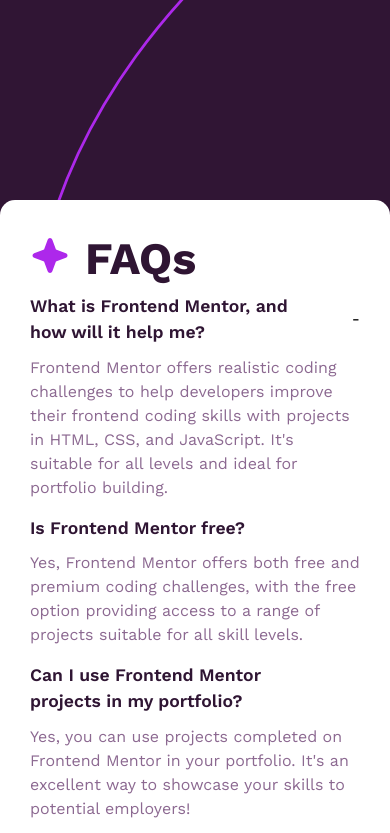
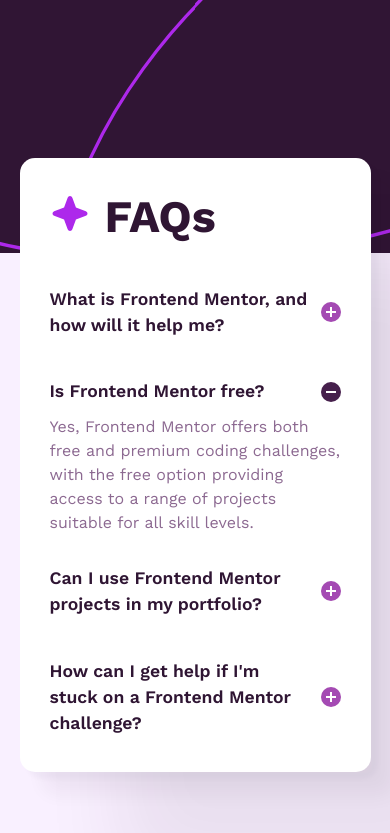
Before and after one commit to Silkiercomet/faq-accordion, a plain HTML site: page index.html in a window 390 px wide. Both pictures are taken after a click on the element "Is Frontend Mentor free?". Shown: the top 833 px of the page. Drawn offline with nearby package versions, Linux system fonts and the light colour scheme.

Commit message:
final version

```diff
--- a/index.html
+++ b/index.html
@@ -26,22 +26,25 @@
     </style>
   </head>
   <body>
-    <header></header>
+    <div class="background"></div>
     <main>
       <section class="faq">
-        <div>
+        <header>
           <figure>
             <img src="assets/images/icon-star.svg" alt="star illustration" />
           </figure>
           <h1>FAQs</h1>
-        </div>
+        </header>
         <ul class="faq__container">
           <li class="faq__container_item">
             <div class="faq__container_item-click">
               <p>What is Frontend Mentor, and how will it help me?</p>
-              <div class="expand">-</div>
+              <div class="expand">
+                <div class="horizontal-line"></div>
+                <div class="vertical-line"></div>
+              </div>
             </div>
-            <p>
+            <p class="faq__container_item-collapse">
               Frontend Mentor offers realistic coding challenges to help
               developers improve their frontend coding skills with projects in
               HTML, CSS, and JavaScript. It's suitable for all levels and ideal
@@ -51,10 +54,13 @@
           <li class="faq__container_item">
             <div class="faq__container_item-click">
               <p>Is Frontend Mentor free?</p>
-              <div class="expand"></div>
+              <div class="expand">
+                <div class="horizontal-line"></div>
+                <div class="vertical-line"></div>
+              </div>
             </div>
 
-            <p>
+            <p class="faq__container_item-collapse">
               Yes, Frontend Mentor offers both free and premium coding
               challenges, with the free option providing access to a range of
               projects suitable for all skill levels.
@@ -63,10 +69,13 @@
           <li class="faq__container_item">
             <div class="faq__container_item-click">
               <p>Can I use Frontend Mentor projects in my portfolio?</p>
-              <div class="expand"></div>
+              <div class="expand">
+                <div class="horizontal-line"></div>
+                <div class="vertical-line"></div>
+              </div>
             </div>
 
-            <p>
+            <p class="faq__container_item-collapse">
               Yes, you can use projects completed on Frontend Mentor in your
               portfolio. It's an excellent way to showcase your skills to
               potential employers!
@@ -77,9 +86,12 @@
               <p>
                 How can I get help if I'm stuck on a Frontend Mentor challenge?
               </p>
-              <div class="expand"></div>
+              <div class="expand">
+                <div class="horizontal-line"></div>
+                <div class="vertical-line"></div>
+              </div>
             </div>
-            <p>
+            <p class="faq__container_item-collapse">
               The best place to get help is inside Frontend Mentor's Discord
               community. There's a help channel where you can ask questions and
               seek support from other community members.
@@ -98,5 +110,6 @@
         >Luis Colina</a
       >.
     </div>
+    <script src="script.js"></script>
   </body>
 </html>
--- a/script.js
+++ b/script.js
@@ -0,0 +1,16 @@
+const allFaqsClikeables = Array.from(
+  document.querySelectorAll(".faq__container_item-click")
+);
+const faqsContent = Array.from(
+  document.querySelectorAll(".faq__container_item-collapse")
+);
+const faqIcon = Array.from(document.querySelectorAll(".expand"));
+const verticalBar = Array.from(document.querySelectorAll(".vertical-line"));
+
+allFaqsClikeables.map((e, i) => {
+  e.addEventListener("click", function () {
+    faqsContent[i].classList.toggle("active");
+    faqIcon[i].classList.toggle("expand__active");
+    verticalBar[i].classList.toggle("rotate");
+  });
+});
--- a/style.css
+++ b/style.css
@@ -23,6 +23,7 @@ body {
   line-height: 1.5;
   -webkit-font-smoothing: antialiased;
   font-family: "Work Sans", sans-serif;
+  background-color: hsl(275, 100%, 97%);
 }
 ul {
   padding-left: 0;
@@ -45,7 +46,7 @@ h6 {
 /*
     header
   */
-header {
+.background {
   min-height: 35vh;
   width: 100%;
 
@@ -59,6 +60,7 @@ header {
   */
 .faq {
   max-width: 560px;
+  min-width: 560px;
   margin-inline: auto;
   padding: 25px 30px;
 
@@ -69,11 +71,13 @@ header {
   border-radius: 15px;
 
   transform: translateY(-95px);
+  transition: 300ms ease-in-out;
 }
-.faq div {
+.faq header {
   display: flex;
   gap: 15px;
   align-items: center;
+  margin-bottom: 35px;
 }
 h1 {
   font-size: 45px;
@@ -84,7 +88,7 @@ h1 {
   */
 .faq__container {
   display: grid;
-  gap: 15px;
+  gap: 30px;
 }
 .faq__container_item-click {
   display: flex;
@@ -102,3 +106,68 @@ h1 {
 .faq__container_item > p {
   color: hsl(292, 16%, 49%);
 }
+.faq__container_item-collapse {
+  transition: 300ms ease-in-out;
+  opacity: 0;
+  height: 0;
+  overflow: hidden;
+}
+.active {
+  opacity: 1;
+  height: 100%;
+}
+.expand {
+  width: 20px;
+  height: 20px;
+  position: relative;
+  display: grid;
+  place-items: center;
+
+  background-color: hsl(292, 42%, 14%);
+  filter: brightness(3.5);
+  color: white;
+  border-radius: 50%;
+
+  transition: 300ms ease-in-out;
+}
+.expand__active {
+  filter: brightness(1.5);
+}
+
+.horizontal-line,
+.vertical-line {
+  position: absolute;
+
+  width: 50%;
+  height: 10%;
+  background-color: white;
+  transition: 400ms ease-in-out;
+}
+.vertical-line {
+  transform: rotate(90deg);
+}
+.rotate {
+  transform: rotate(0);
+}
+
+@media screen and (max-width: 560px) {
+  .faq {
+    max-width: 90%;
+    min-width: 90%;
+    margin-inline: auto;
+    padding: 25px 30px;
+
+    background-color: white;
+    box-shadow: 6.7px 6.7px 5.3px rgba(47, 21, 51, 0.032),
+      22.3px 22.3px 17.9px rgba(47, 21, 51, 0.048),
+      100px 100px 80px rgba(47, 21, 51, 0.08);
+    border-radius: 15px;
+
+    transform: translateY(-95px);
+    transition: 300ms ease-in-out;
+  }
+  .background {
+    min-height: 30vh;
+    background-image: url(assets/images/background-pattern-mobile.svg);
+  }
+}
```
